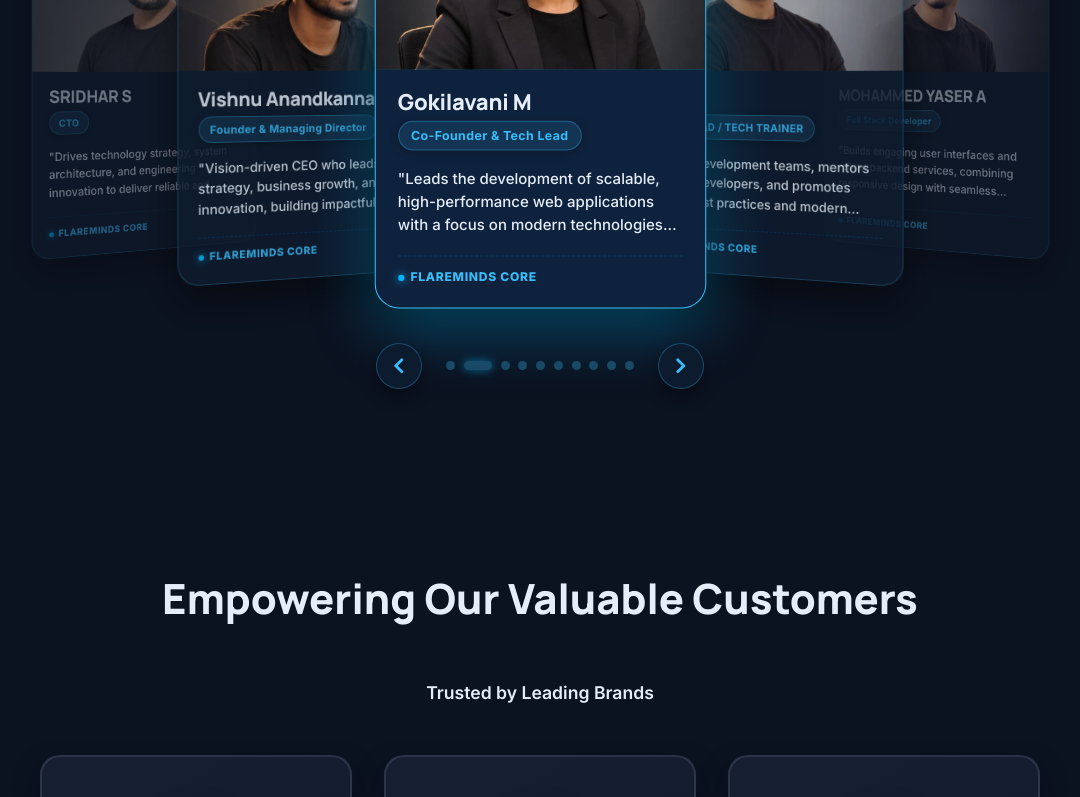
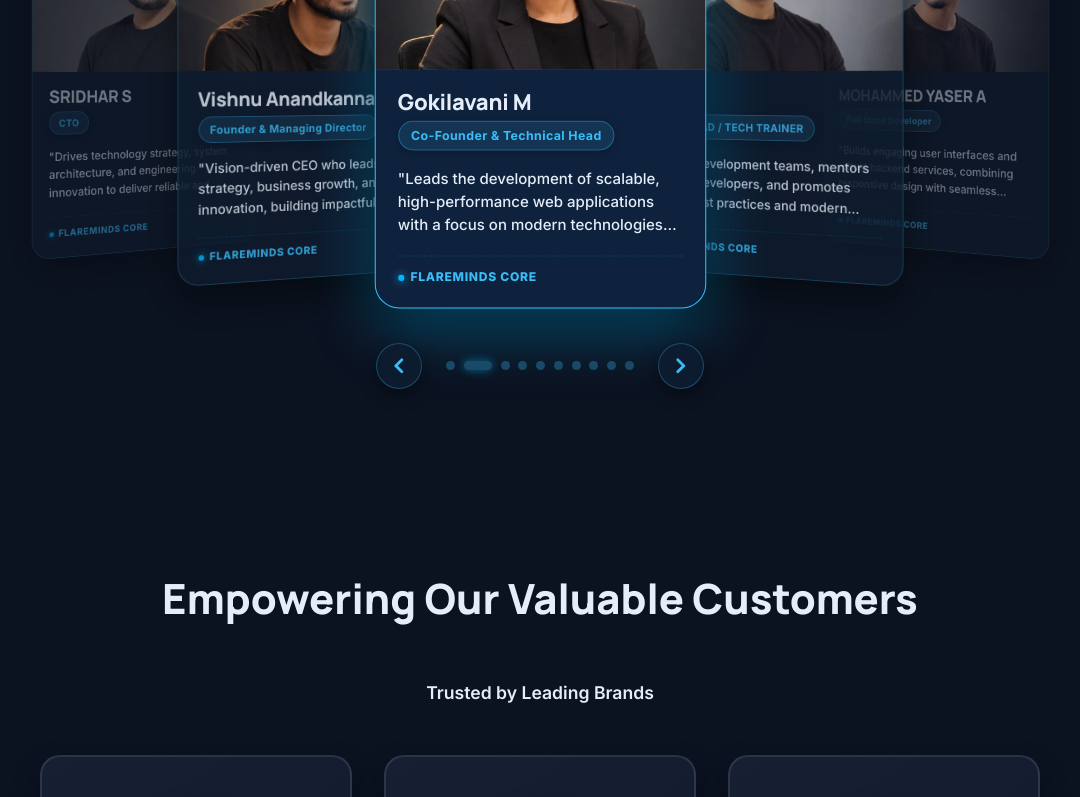
Before and after one commit to FlareMindsTech/flareminds_website, a React (Vite) app: page /about in a window 1280 px wide. Shown: the part 2760-3557 px from the top of the page, without its empty margins (100-1180 px from the left). Built offline with nearby package versions, Linux system fonts and the light colour scheme; no server answers.

Commit message:
refactor: update role title and image position for team member in About page

```diff
--- a/src/pages/About.jsx
+++ b/src/pages/About.jsx
@@ -49,10 +49,10 @@ export default function About() {
     },
     {
       name: "Gokilavani M",
-      role: "Co-Founder & Tech Lead",
+      role: "Co-Founder & Technical Head",
       bio: "Leads the development of scalable, high-performance web applications with a focus on modern technologies and clean architecture.",
       image: Gokila,
-      imagePosition: "center 20%",
+      imagePosition: "center 15%",
     },
     {
       name: "KARAN",
```
